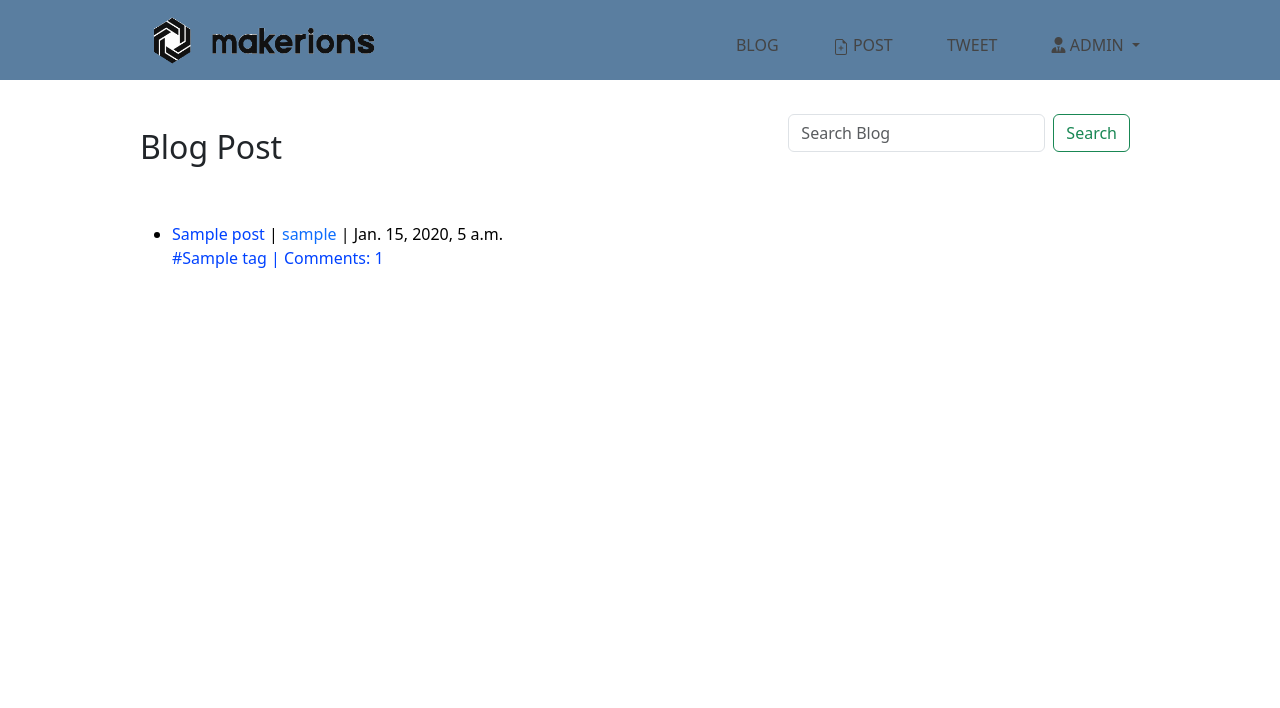
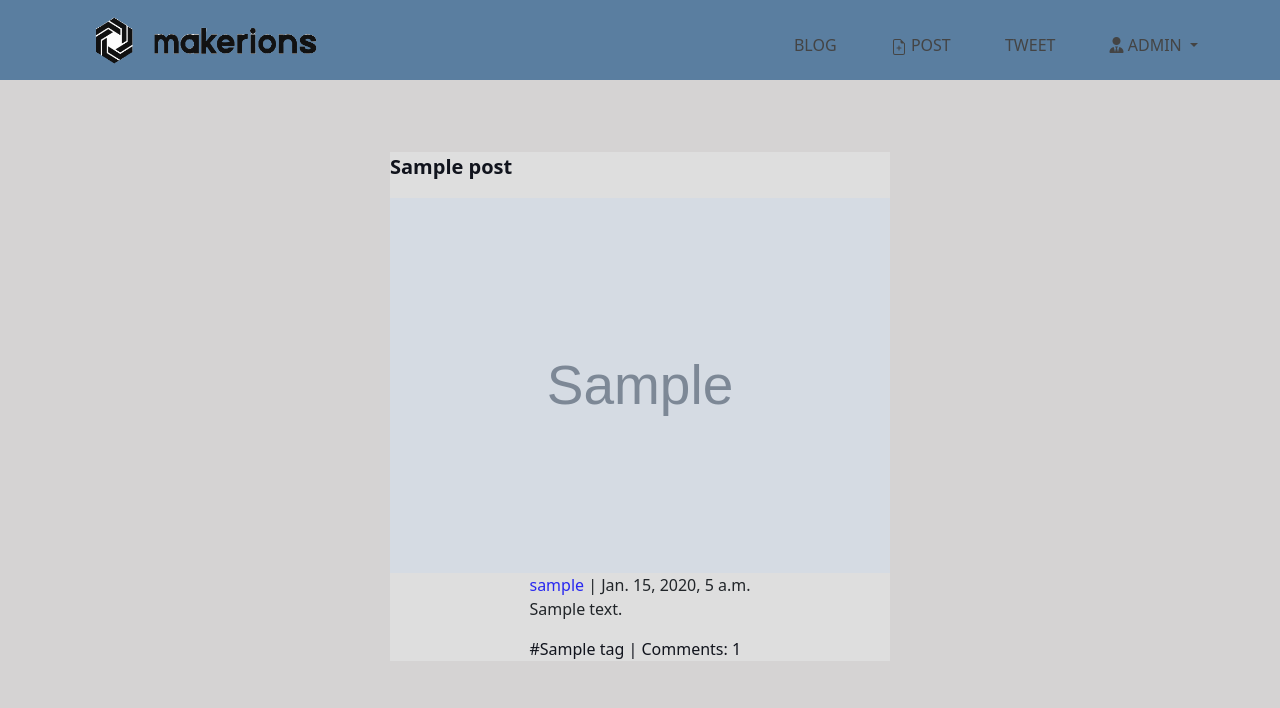
Before and after one commit to Andrew123-maker/Makerions, a Django app: page / in a window 1280 px wide. Shown: the top 708 px of the page. Run offline with Django 5.2, Linux system fonts and the light colour scheme; tables that the repository leaves empty hold one stand-in row (values such as "Sample post"); grey boxes marked "Sample" are stand-in pictures; some libraries are stand-ins or nearby versions.

Commit message:
update the display feature

```diff
--- a/blog/templates/blog/base.html
+++ b/blog/templates/blog/base.html
@@ -16,7 +16,7 @@
       <header>
         <div class="container">
           <a class="navbrand" href="/">
-        <img src="{% static "images/logo.jpg" %}" height="80" width="250" alt="Website-logo"></a>
+            <img src="{% static "images/logo.jpg" %}" height="80" width="250" alt="Website-logo"></a>
           <nav class="navbar">
             <ul>
               <li><a href="{% url 'post_list' %}">Blog</a></li>
@@ -66,7 +66,6 @@
                   });
           });
       </script>
-      <script src="https://code.jquery.com/jquery-3.5.1.slim.min.js"></script>
-      <script src="https://cdn.jsdelivr.net/npm/bootstrap@4.6.2/dist/js/bootstrap.bundle.min.js"></script>
+
     </body>
 </html>
--- a/blog/templates/blog/post_list.html
+++ b/blog/templates/blog/post_list.html
@@ -2,25 +2,31 @@
 {% load static %}
 
 {% block content %}
-<form class="d-flex">
-   <input class="form-control me-2" name = "q" type="search" placeholder="Search Blog" aria-label="Search">
-   <button class="btn btn-outline-success my-2 my-sm-0" type="submit">Search</button>
- </form>
-<br>
-<h2>Blog Post</h2>
- <br><br>
-<ul>
+<br><br>
   {% for post in posts reversed %}
   <article class="post">
-    <li>
-      <a class="title" href="{% url 'post_detail' pk=post.pk %}">{{post.title}}</a> | <a class="user" href="{% url 'profile' username=post.user.username %}">{{post.user}}</a> | {{post.published_date}}
-    </li>
-    {% for tag in post.tag.all %}
-      <a class="tag" href="#">#{{tag.name}}</a>
-    {% endfor %}
-    <a class="comment" href="{% url 'post_detail' pk=post.pk %}#comment-section"> | Comments: {{post.comments.count}}</a>
+      <div class="blog-container">
+        <div>
+          <p class="title">
+            <a href="{% url 'post_detail' pk=post.pk %}">{{post.title}}
+            </a>
+          </p>
+          <a href="{% url 'post_detail' pk=post.pk %}">
+          <img id="blog-image" src="{{post.image.url}}">
+          </a>
+        </div>
+        <div>
+
+          <a class="user" href="{% url 'profile' username=post.user.username %}">{{post.user}}</a> | {{post.published_date}}
+          <p>{{post.text | truncatewords:25|safe}}</p>
+        {% for tag in post.tag.all %}
+          <a class="tag" href="#">#{{tag.name}}</a>
+        {% endfor %}
+          <a class="comment" href="{% url 'post_detail' pk=post.pk %}#comment-section"> | Comments: {{post.comments.count}}</a>
+        </div>
+      </div>
     <br><br>
   {% endfor %}
   </article>
-</ul>
+
 {% endblock %}
--- a/blog/templates/blog/profile.html
+++ b/blog/templates/blog/profile.html
@@ -39,12 +39,13 @@
     <h5 class="card-title">{{post.title}}</h5>
     <p>{{post.published_date}}</p>
 
-    <p class="card-text">{{post.text | truncatewords:20 | safe}}</p>
+    <p class="card-text">{{post.text | truncatewords:15 | safe}}</p>
   </div>
   <hr>
   {% for tag in post.tag.all %}
   <a class="profile-post-tag" href="#">#{{tag.name}}</a>
   {% endfor %}
+<br>
 </div>
 
 {% endfor %}
--- a/static/css/blog.css
+++ b/static/css/blog.css
@@ -1,8 +1,9 @@
-.body{
+body{
   width:100%;
+  background-color:#d5d3d3;
 }
 .container{
-  width:80%;
+  width:100%;
   margin:0 auto;
 }
 
@@ -30,22 +31,39 @@ header{
   margin-left:50px;
   padding-top:25px;
 }
-.post .title, .tag, .comment{
+a{
   text-decoration:none;
-  color:#0042ff;
+  color:#11141d;
+}
+
+.post .title{
+  font-size:20px;
+  font-weight:bold;
 }
 .post .user{
   text-decoration:none;
+  color:#2828f0;
 }
-.post, .edit, .delete, #comment-section .add-comment{
-  text-decoration:none;
-  color:#000;
+.post-image{
+  display: block;
+  margin-left: auto;
+  margin-right: auto;
+  width:600px;
 }
+#blog-image{
+  display:inline-block;
+  width:500px;
+  object-position:center;
+}
+.blog-container{
+  display:grid;
+  place-items:center;
+  width:70%;
+  max-width:500px;
+  margin:0 auto;
+  background-color:#dedede;
 
-.d-flex{
-  float:right;
-  margin-left:30px;
-  padding:10px;
+
 }
 .profile-post-tag{
   text-decoration:none;
```
Also changed, not shown: blog/static/css/blog.css (+29 -11 lines), blog/templates/blog/post_detail.html (+5 -4 lines).
